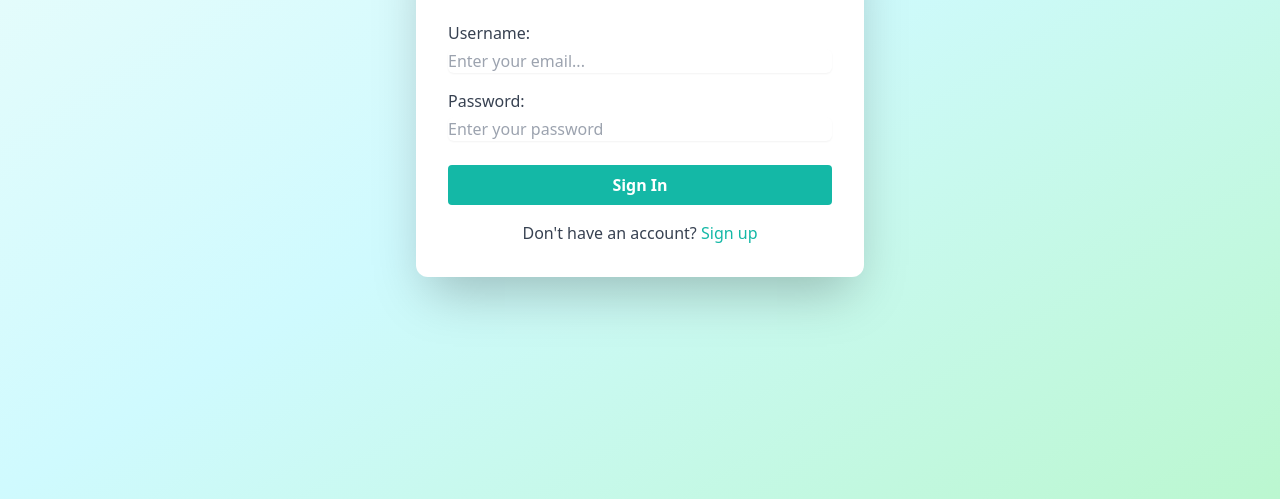
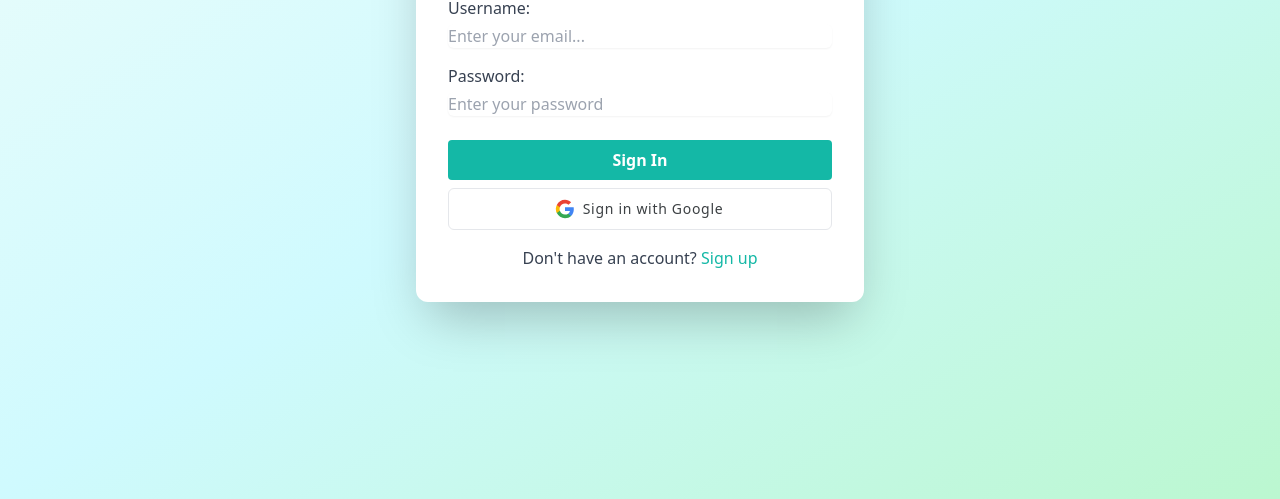
Before and after one commit to Scratch-Project-PTRI/WobbeJobs, a React app: page /login in a window 1280 px wide. Shown: the part 301-800 px from the top of the page. Built offline with nearby package versions, Linux system fonts and the light colour scheme; no server answers.

Commit message:
google button with popup

```diff
--- a/client/app.js
+++ b/client/app.js
@@ -6,11 +6,12 @@ import Signup from './pages/signup-page.jsx';
 import Search from './pages/search-page.jsx';
 import EditProfile from './pages/profile-page.jsx';
 import './styles.css';
-
+import { GoogleOAuthProvider } from '@react-oauth/google'
 
 function App() {
   return (
     <div className="">
+        <GoogleOAuthProvider clientId='254528258088-dl9ikiuf975aelj7d07p8ashkbgl7kbs.apps.googleusercontent.com'>
           <BrowserRouter>
             <Routes>
               <Route index element={<Login />}></Route>
@@ -20,6 +21,7 @@ function App() {
               <Route path="/editprofile" element={<EditProfile />}></Route>
             </Routes>
           </BrowserRouter>
+        </GoogleOAuthProvider>
     </div>
   );
 }
--- a/client/index.html
+++ b/client/index.html
@@ -3,6 +3,7 @@
   <head>
     <meta charset="UTF-8" />
     <meta name="viewport" content="width=device-width, initial-scale=1.0" />
+    <meta name="google-signin-client_id" content="254528258088-dl9ikiuf975aelj7d07p8ashkbgl7kbs.apps.googleusercontent.com">
     <!-- <link rel="stylesheet" href="index.css" /> -->
     <title>Scratch Project</title>
   </head>
@@ -10,5 +11,6 @@
     <div id="root"></div>
     <script src="app.js"></script>
     <script src="./bundle/bundle.js"></script>
+    <script src="https://apis.google.com/js/platform.js" async defer></script>
   </body>
 </html>
--- a/client/pages/login-page.jsx
+++ b/client/pages/login-page.jsx
@@ -1,5 +1,6 @@
-import React from 'react';
+import React, { useEffect, useState } from 'react';
 import { useNavigate } from 'react-router-dom';
+import { GoogleLogin, useGoogleLogin, googleLogout } from '@react-oauth/google';
 
 
 function Login() {
@@ -14,6 +15,89 @@ function Login() {
     e.preventDefault();
     navigate('/signup');
   };
+
+  const [ user, setUser ] = useState([]);
+  const [ profile, setProfile ] = useState([]);
+
+  const login = useGoogleLogin({
+      onSuccess: (codeResponse) => {
+        console.log(codeResponse);
+        setUser(codeResponse)
+      },
+      onError: (error) => console.log('Login Failed:', error)
+  });
+
+  // function googleOnClick() {
+  //   login();
+  // }
+  const options = {
+    method: 'GET',
+    headers: {
+      Authorization: `Bearer ${user.access_token}`,
+      Accept: 'application/json',
+     "Cross-Origin-Opener-Policy": 'same-origin',
+     "Access-Control-Allow-Origin": 'http://localhost:8080',
+    }
+  }
+  useEffect(() => {
+    if (user) {
+      fetch(`https://www.googleapis.com/oauth2/v1/userinfo?access_token=${user.access_token}`, {
+        method: 'GET',
+        mode: 'no-cors',
+        headers: {
+          Authorization: `Bearer ${user.access_token}`,
+          Accept: 'application/json',
+        //  "Cross-Origin-Opener-Policy": 'same-origin',
+        //  "Access-Control-Allow-Origin": 'http://localhost:8080',
+        }
+      })
+          // .then(res => res.json())
+          .then((res) => {
+            console.log(res);
+            setProfile(res.data);
+            console.log(profile.email);
+            console.log(profile.name);
+          })
+          .catch((err) => console.log(err));
+    };
+    console.log(user);
+    console.log(profile);
+  }, [user])
+
+
+  // log out function to log the user out of google and set the profile array to null
+  const logOut = () => {
+      googleLogout();
+      setProfile(null);
+  };
+
+
+  // function onSignIn(googleUser) {
+
+  //   console.log(googleUser);
+  // }
+
+  // function signOut() {
+  //   var auth2 = gapi.auth2.getAuthInstance();
+  //   auth2.signOut().then(function () {
+  //     console.log('User signed out.');
+  //   });
+  // }
+
+  // function handleCredentialResponse(response) {
+  //   console.log("Encoded JWT ID token: " + response.credential);
+  // }
+  // window.onload = function () {
+  //   google.accounts.id.initialize({
+  //     client_id: "254528258088-dl9ikiuf975aelj7d07p8ashkbgl7kbs.apps.googleusercontent.com",
+  //     callback: handleCredentialResponse
+  //   });
+  //   google.accounts.id.renderButton(
+  //     document.getElementById("googleButton"),
+  //     { theme: "outline", size: "large" }  // customization attributes
+  //   );
+  //   google.accounts.id.prompt(); // also display the One Tap dialog
+  // }
 
   return (
     <div className="min-h-screen flex justify-center  items-center bg-gradient-to-br from-teal-50 via-cyan-100 to-green-200">
@@ -47,6 +131,44 @@ function Login() {
         >
           Sign In
         </button>
+
+        <div className='w-full mt-2'>
+          <button aria-label="Sign in with Google" onClick={login} className="flex w-full justify-center items-center bg-white border border-button-border-light rounded-md p-0.5 pr-3">
+            <div className="flex items-center justify-center bg-white w-9 h-9 rounded-l">
+              <svg xmlns="http://www.w3.org/2000/svg" viewBox="0 0 24 24" className="w-5 h-5">
+                <title>Sign in with Google</title>
+                <path
+                  d="M22.56 12.25c0-.78-.07-1.53-.2-2.25H12v4.26h5.92c-.26 1.37-1.04 2.53-2.21 3.31v2.77h3.57c2.08-1.92 3.28-4.74 3.28-8.09z"
+                  className="fill-google-logo-blue"
+                ></path>
+                <path
+                  d="M12 23c2.97 0 5.46-.98 7.28-2.66l-3.57-2.77c-.98.66-2.23 1.06-3.71 1.06-2.86 0-5.29-1.93-6.16-4.53H2.18v2.84C3.99 20.53 7.7 23 12 23z"
+                  className="fill-google-logo-green"
+                ></path>
+                <path
+                  d="M5.84 14.09c-.22-.66-.35-1.36-.35-2.09s.13-1.43.35-2.09V7.07H2.18C1.43 8.55 1 10.22 1 12s.43 3.45 1.18 4.93l2.85-2.22.81-.62z"
+                  className="fill-google-logo-yellow"
+                ></path>
+                <path
+                  d="M12 5.38c1.62 0 3.06.56 4.21 1.64l3.15-3.15C17.45 2.09 14.97 1 12 1 7.7 1 3.99 3.47 2.18 7.07l3.66 2.84c.87-2.6 3.3-4.53 6.16-4.53z"
+                  className="fill-google-logo-red"
+                ></path>
+              </svg>
+            </div>
+            <span className="text-sm text-google-text-gray tracking-wider">Sign in with Google</span>
+          </button>
+        </div>
+
+        {/* <div className='mt-5 flex w-full items-center justify-center'>
+          <GoogleLogin/>
+        </div> */}
+{/*
+        <div className='flex bg-blue-100 border justify-center'>
+          <button className='' onClick={signOut}>Sign Out</button>
+        </div> */}
+
+        {/* <div class="g-signin2" data-onsuccess="onSignIn"></div> */}
+
         <footer id="login-footer" className="text-center text-gray-700 mt-4">
           Don't have an account?{' '}
           <a
--- a/package.json
+++ b/package.json
@@ -11,6 +11,7 @@
   "author": "",
   "license": "ISC",
   "dependencies": {
+    "@react-oauth/google": "^0.12.1",
     "bcryptjs": "^2.4.3",
     "body-parser": "^1.20.2",
     "cors": "^2.8.5",
--- a/tailwind.config.js
+++ b/tailwind.config.js
@@ -4,7 +4,22 @@
 module.exports = {
   content: ['./client/pages/**/*.html', './client/**/*.{js,ts,jsx,tsx,mdx}'],
   theme: {
-    extend: {},
+    extend: {
+      colors: {
+        google: {
+          'text-gray': '#3c4043',
+          'button-blue': '#1a73e8',
+          'button-blue-hover': '#5195ee',
+          'button-dark': '#202124',
+          'button-dark-hover': '#555658',
+          'button-border-light': '#dadce0',
+          'logo-blue': '#4285f4',
+          'logo-green': '#34a853',
+          'logo-yellow': '#fbbc05',
+          'logo-red': '#ea4335',
+        },
+      },
+    },
   },
   plugins: [],
 };
--- a/webpack.config.js
+++ b/webpack.config.js
@@ -53,6 +53,6 @@ module.exports = {
     new HtmlWebpackPlugin({
       title: 'Development',
       template: '/client/index.html',
-    })
+    }),
   ]
 };
```
Lines whose indentation alone changed are shown as unchanged.
